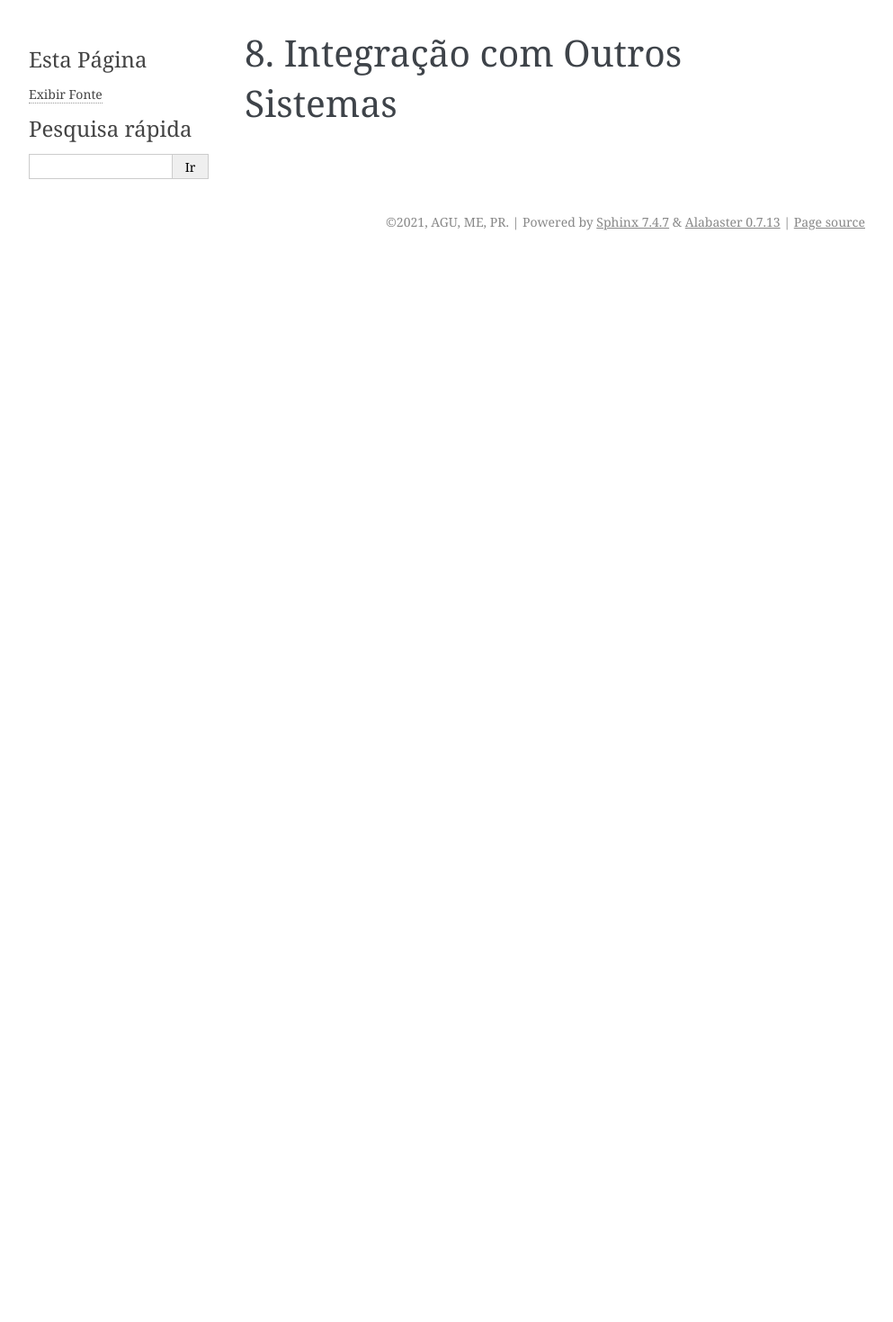
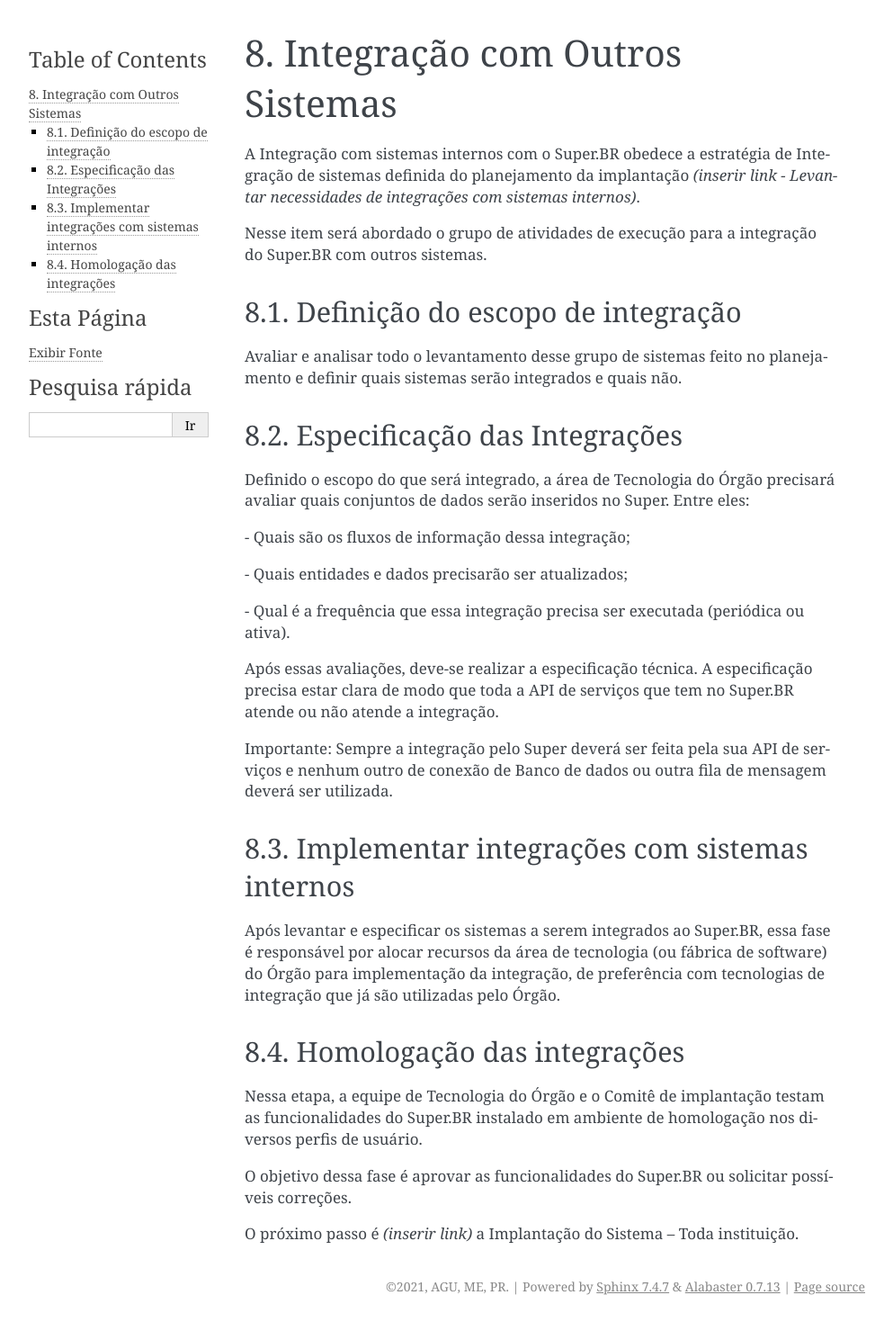
Before and after one commit to guilhermeadc/supp-administrativo-docs, a Sphinx documentation site: the page built from docs/source/implantacao/integracao.md, in a window 1280 px wide. Shown: the whole page at 90% size, without its empty margins (148-1141 px from the left). Built offline with Sphinx 7.4.7, drawn with Linux system fonts in a browser that asks for light colours; before the commit the page ends 900 px from its top, so only the background shows below that.

Commit message:
Versão inicial

```diff
--- a/docs/source/implantacao/integracao.md
+++ b/docs/source/implantacao/integracao.md
@@ -1 +1,35 @@
 # Integração com Outros Sistemas
+
+A Integração com sistemas internos com o Super.BR obedece a estratégia de Integração de sistemas definida do planejamento da implantação *(inserir link - Levantar necessidades de integrações com sistemas internos)*.
+
+Nesse item será abordado o grupo de atividades de execução para a integração do Super.BR com outros sistemas.
+
+## Definição do escopo de integração
+
+Avaliar e analisar todo o levantamento desse grupo de sistemas feito no planejamento e definir quais sistemas serão integrados e quais não.
+
+## Especificação das Integrações
+
+Definido o escopo do que será integrado, a área de Tecnologia do Órgão precisará avaliar quais conjuntos de dados serão inseridos no Super. Entre eles:
+
+\- Quais são os fluxos de informação dessa integração;
+
+\- Quais entidades e dados precisarão ser atualizados;
+
+\- Qual é a frequência que essa integração precisa ser executada (periódica ou ativa).
+
+Após essas avaliações, deve-se realizar a especificação técnica. A especificação precisa estar clara de modo que toda a API de serviços que tem no Super.BR atende ou não atende a integração.
+
+Importante: Sempre a integração pelo Super deverá ser feita pela sua API de serviços e nenhum outro de conexão de Banco de dados ou outra fila de mensagem deverá ser utilizada.
+
+## Implementar integrações com sistemas internos
+
+Após levantar e especificar os sistemas a serem integrados ao Super.BR, essa fase é responsável por alocar recursos da área de tecnologia (ou fábrica de software) do Órgão para implementação da integração, de preferência com tecnologias de integração que já são utilizadas pelo Órgão.
+
+## Homologação das integrações
+
+Nessa etapa, a equipe de Tecnologia do Órgão e o Comitê de implantação testam as funcionalidades do Super.BR instalado em ambiente de homologação nos diversos perfis de usuário.
+
+O objetivo dessa fase é aprovar as funcionalidades do Super.BR ou solicitar possíveis correções.
+
+O próximo passo é *(inserir link)* a Implantação do Sistema – Toda instituição.
```
